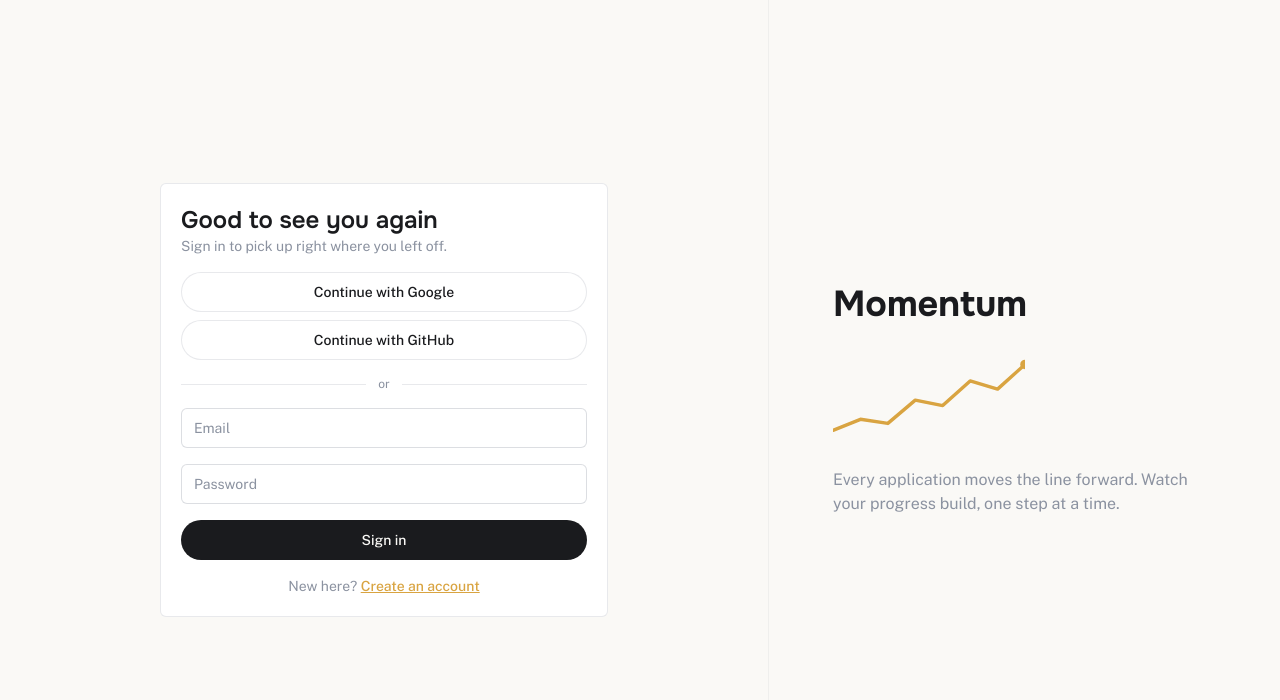
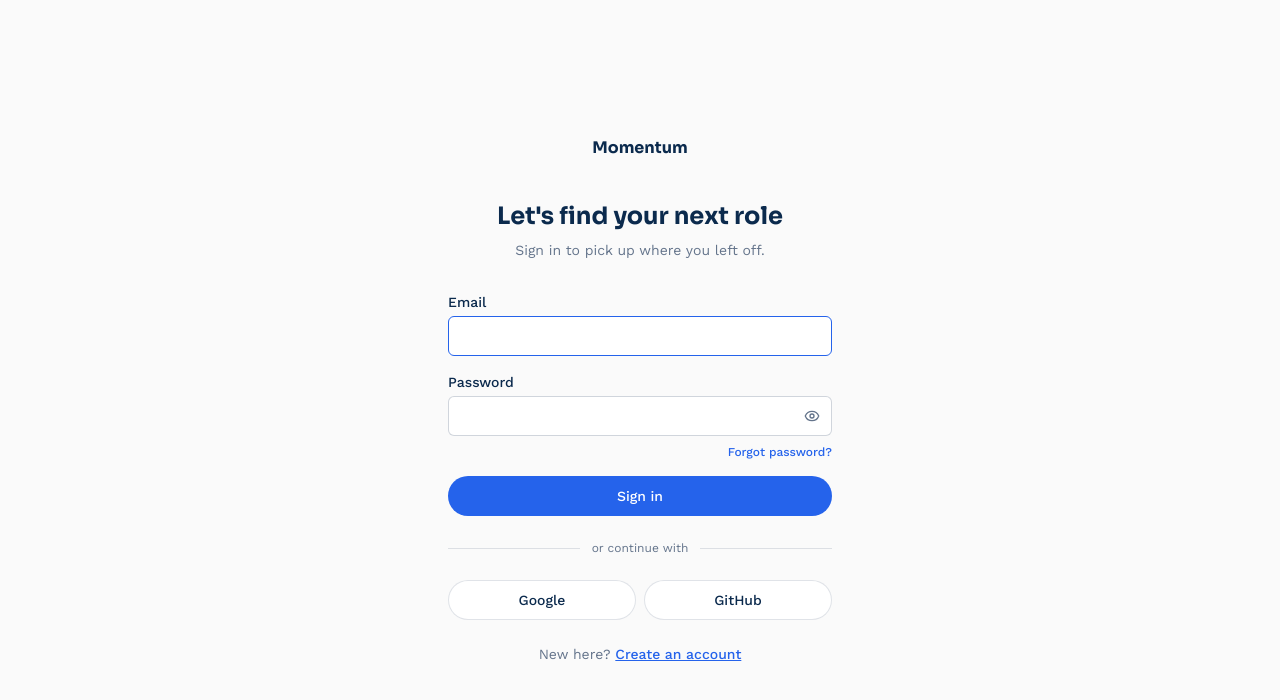
Before and after one commit to Wuraola-Adebisi/Momentum, a React (Vite) app: page /login in a window 1280 px wide. Shown: the top 700 px of the page. Built offline with nearby package versions, Linux system fonts and the light colour scheme; no server answers.

Commit message:
Implement dashboard UI improvements and analytics page

```diff
--- a/src/App.tsx
+++ b/src/App.tsx
@@ -4,9 +4,7 @@ import { Routes, Route, Link } from "react-router-dom";
 import LoginPage from "./pages/LoginPage";
 import Dashboard from "./pages/Dashboard";
 import Applications from "./pages/Applications";
-import Interviews from "./pages/Interviews";
-import Notes from "./pages/Notes";
-import Settings from "./pages/Settings";
+import Analytics from "./pages/Analytics";
 
 import DashboardLayout from "./components/layout/DashboardLayout";
 import ProtectedRoute from "./components/auth/ProtectedRoute";
@@ -201,9 +199,7 @@ export default function App() {
       >
         <Route path="/dashboard" element={<Dashboard />} />
         <Route path="/applications" element={<Applications />} />
-        <Route path="/interviews" element={<Interviews />} />
-        <Route path="/notes" element={<Notes />} />
-        <Route path="/settings" element={<Settings />} />
+        <Route path="/analytics" element={<Analytics />} />
       </Route>
     </Routes>
   );
--- a/src/components/layout/DashboardLayout.tsx
+++ b/src/components/layout/DashboardLayout.tsx
@@ -12,7 +12,7 @@ export default function DashboardLayout() {
 
         <TopBar />
 
-        <main className="flex-1 overflow-auto p-8">
+        <main className="mx-auto w-full max-w-content flex-1 overflow-auto p-4 pb-24 md:p-8 md:pb-8">
           <Outlet />
         </main>
 
--- a/src/components/ui/Button.tsx
+++ b/src/components/ui/Button.tsx
@@ -44,10 +44,10 @@ export const Button: React.FC<ButtonProps> = ({
     destructive:
       "bg-status-rejected text-white hover:opacity-90",
 
-    // Ochre, reserved for the quick-add button, active nav state,
-    // anywhere that needs the single brand accent instead of Ink
+    // Blue, the single brand accent: quick-add button, active nav state,
+    // primary form actions. White text for contrast against a saturated blue.
     accent:
-      "bg-primary text-ink hover:opacity-90",
+      "bg-primary text-white hover:opacity-90",
   };
 
   const sizes: Record<ButtonSize, string> = {
--- a/src/index.css
+++ b/src/index.css
@@ -1,4 +1,4 @@
-@import url('https://fonts.googleapis.com/css2?family=Onest:wght@400;500;600;700&family=Public+Sans:wght@400;500;600&family=IBM+Plex+Mono:wght@400;500&display=swap');
+@import url('https://fonts.googleapis.com/css2?family=Sora:wght@400;500;600;700&family=Work+Sans:wght@400;500;600&family=Roboto+Mono:wght@400;500&display=swap');
 
 @tailwind base;
 @tailwind components;
--- /dev/null
+++ b/src/pages/Analytics.tsx
@@ -0,0 +1,11 @@
+export default function Analytics() {
+  return (
+    <div className="space-y-3">
+      <h1 className="text-3xl font-bold">Analytics</h1>
+
+      <p className="text-muted">
+        Charts and response rate insights will appear here.
+      </p>
+    </div>
+  );
+}
--- a/src/pages/Interviews.tsx
+++ /dev/null
@@ -1,11 +0,0 @@
-export default function Interviews() {
-  return (
-    <div className="space-y-3">
-      <h1 className="text-3xl font-bold">Interviews</h1>
-
-      <p className="text-muted">
-        Track upcoming interviews.
-      </p>
-    </div>
-  );
-}
--- a/src/pages/LoginPage.tsx
+++ b/src/pages/LoginPage.tsx
@@ -1,12 +1,12 @@
 // src/pages/LoginPage.tsx
 import { useState } from "react";
 import { useNavigate } from "react-router-dom";
+import { Eye, EyeOff } from "lucide-react";
 import { supabase } from "../lib/supabase";
 
 import { Button } from "../components/ui/Button";
 import { Input } from "../components/ui/Input";
-import { Card } from "../components/ui/Card";
-import { MomentumSparkline } from "../components/dashboard/MomentumSparkline";
+import { Field } from "../components/ui/Field";
 
 type Mode = "login" | "signup";
 
@@ -14,13 +14,16 @@ export default function LoginPage() {
   const [mode, setMode] = useState<Mode>("login");
   const [email, setEmail] = useState("");
   const [password, setPassword] = useState("");
+  const [showPassword, setShowPassword] = useState(false);
   const [loading, setLoading] = useState(false);
   const [error, setError] = useState<string | null>(null);
   const [message, setMessage] = useState<string | null>(null);
 
   const navigate = useNavigate();
 
-  async function handleSubmit() {
+  async function handleSubmit(e: React.FormEvent) {
+    e.preventDefault();
+
     setLoading(true);
     setError(null);
     setMessage(null);
@@ -74,62 +77,85 @@ export default function LoginPage() {
     // so there is nothing else to do here.
   }
 
+  function toggleMode() {
+    setMode(mode === "login" ? "signup" : "login");
+    setError(null);
+    setMessage(null);
+  }
+
   return (
-    <div className="min-h-screen grid grid-cols-1 md:grid-cols-[3fr_2fr] bg-paper">
+    <div className="min-h-screen flex items-center justify-center bg-paper px-6 py-12">
+      <div className="w-full max-w-sm">
 
-      {/* LEFT: form, roughly 60% on desktop */}
-      <div className="flex items-center justify-center p-6 sm:p-10">
-        <Card className="w-full max-w-md space-y-4">
+        <p className="text-center font-display text-base font-bold text-ink mb-10">
+          Momentum
+        </p>
 
-          <div>
-            <h2 className="text-2xl font-display font-semibold text-ink">
-              {mode === "login" ? "Good to see you again" : "Start your momentum"}
-            </h2>
-            <p className="text-sm text-muted">
+        <h1 className="text-center font-display text-2xl font-bold text-ink mb-2">
+          {mode === "login" ? "Let's find your next role" : "Start your momentum"}
+        </h1>
+
+        <p className="text-center text-sm text-muted mb-8">
           {mode === "login"
-                ? "Sign in to pick up right where you left off."
-                : "One step closer to your next yes. Let's track it."}
+            ? "Sign in to pick up where you left off."
+            : "Track every application, interview, and offer in one place."}
         </p>
-          </div>
 
-          <div className="flex flex-col gap-2">
-            <Button variant="secondary" onClick={() => handleOAuth("google")} className="w-full">
-              Continue with Google
-            </Button>
-            <Button variant="secondary" onClick={() => handleOAuth("github")} className="w-full">
-              Continue with GitHub
-            </Button>
-          </div>
+        <form onSubmit={handleSubmit} className="flex flex-col gap-4" noValidate>
 
-          <div className="flex items-center gap-3 text-xs text-muted">
-            <div className="flex-1 h-px bg-muted/20" />
-            or
-            <div className="flex-1 h-px bg-muted/20" />
-          </div>
-
+          <Field label="Email">
             <Input
-            placeholder="Email"
+              type="email"
+              autoComplete="email"
+              autoFocus
+              required
               value={email}
               onChange={(e) => setEmail(e.target.value)}
             />
+          </Field>
 
+          <Field label="Password">
+            <div className="relative">
               <Input
-            type="password"
-            placeholder="Password"
+                type={showPassword ? "text" : "password"}
+                autoComplete={mode === "login" ? "current-password" : "new-password"}
+                required
+                minLength={6}
                 value={password}
                 onChange={(e) => setPassword(e.target.value)}
+                className="pr-10"
               />
+              <button
+                type="button"
+                onClick={() => setShowPassword((v) => !v)}
+                aria-label={showPassword ? "Hide password" : "Show password"}
+                className="absolute right-3 top-1/2 -translate-y-1/2 text-muted hover:text-ink"
+              >
+                {showPassword ? <EyeOff size={16} /> : <Eye size={16} />}
+              </button>
+            </div>
+          </Field>
+
+          {mode === "login" && (
+            <button
+              type="button"
+              className="self-end -mt-2 text-xs text-primary font-medium"
+            >
+              Forgot password?
+            </button>
+          )}
 
           {error && (
-            <p className="text-status-rejected text-sm">{error}</p>
+            <p className="text-status-rejected text-sm text-center">{error}</p>
           )}
 
           {message && (
-            <p className="text-status-offer text-sm">{message}</p>
+            <p className="text-status-offer text-sm text-center">{message}</p>
           )}
 
           <Button
-            onClick={handleSubmit}
+            type="submit"
+            variant="accent"
             disabled={loading}
             className="w-full"
           >
@@ -137,39 +163,46 @@ export default function LoginPage() {
               ? "Please wait..."
               : mode === "login"
               ? "Sign in"
-              : "Sign up"}
+              : "Create account"}
           </Button>
+
+        </form>
+
+        <div className="flex items-center gap-3 text-xs text-muted my-6">
+          <div className="flex-1 h-px bg-muted/20" />
+          or continue with
+          <div className="flex-1 h-px bg-muted/20" />
+        </div>
+
+        <div className="flex gap-2 mb-6">
+          <Button
+            variant="secondary"
+            onClick={() => handleOAuth("google")}
+            className="flex-1"
+          >
+            Google
+          </Button>
+          <Button
+            variant="secondary"
+            onClick={() => handleOAuth("github")}
+            className="flex-1"
+          >
+            GitHub
+          </Button>
+        </div>
 
         <p className="text-sm text-muted text-center">
           {mode === "login" ? "New here?" : "Already have an account?"}{" "}
           <button
             type="button"
-              onClick={() => {
-                setMode(mode === "login" ? "signup" : "login");
-                setError(null);
-                setMessage(null);
-              }}
+            onClick={toggleMode}
             className="text-primary font-medium underline"
           >
             {mode === "login" ? "Create an account" : "Sign in instead"}
           </button>
         </p>
 
-        </Card>
       </div>
-
-      {/* RIGHT: signature visual panel, roughly 40% on desktop.
-          Paper background, matching the rest of the app, not an
-          inverted color block. */}
-      <div className="hidden md:flex flex-col justify-center items-start gap-6 p-16 bg-paper border-l border-muted/10">
-        <h1 className="text-4xl font-display font-bold text-ink">Momentum</h1>
-        <MomentumSparkline className="w-48 h-24" />
-        <p className="text-muted max-w-sm">
-          Every application moves the line forward. Watch your progress build,
-          one step at a time.
-        </p>
-      </div>
-
     </div>
   );
 }
--- a/src/pages/Notes.tsx
+++ /dev/null
@@ -1,11 +0,0 @@
-export default function Notes() {
-  return (
-    <div className="space-y-3">
-      <h1 className="text-3xl font-bold">Notes</h1>
-
-      <p className="text-muted">
-        Store notes for each application.
-      </p>
-    </div>
-  );
-}
--- a/src/pages/Settings.tsx
+++ /dev/null
@@ -1,11 +0,0 @@
-export default function Settings() {
-  return (
-    <div className="space-y-3">
-      <h1 className="text-3xl font-bold">Settings</h1>
-
-      <p className="text-muted">
-        Configure your account preferences.
-      </p>
-    </div>
-  );
-}
--- a/tailwind.config.js
+++ b/tailwind.config.js
@@ -11,25 +11,25 @@ module.exports = {
     },
     extend: {
       colors: {
-        paper: "#FAF9F6",
+        paper: "#FAFAFA",
         surface: "#FFFFFF",
 
-        ink: "#1A1B1E",
-        muted: "#8B92A0",
+        ink: "#0B2A4D",
+        muted: "#64748B",
 
-        primary: "#D9A441",
+        primary: "#2563EB",
 
         status: {
-          applied: "#7DA8D9",
-          interviewing: "#D9A441",
-          offer: "#4CA97A",
-          rejected: "#C77B7B",
+          applied: "#2563EB",
+          interviewing: "#6C4FD9",
+          offer: "#1E9E6B",
+          rejected: "#DC5B5B",
         },
       },
       fontFamily: {
-        display: ["Onest", "sans-serif"],
-        body: ["Public Sans", "sans-serif"],
-        data: ["IBM Plex Mono", "monospace"],
+        display: ["Sora", "sans-serif"],
+        body: ["Work Sans", "sans-serif"],
+        data: ["Roboto Mono", "monospace"],
       },
       maxWidth: {
         content: "1760px",
```
Also changed, not shown: src/components/layout/Sidebar.tsx (+48 -25 lines), src/components/layout/TopBar.tsx (+5 -5 lines). Lines whose indentation alone changed are shown as unchanged.
